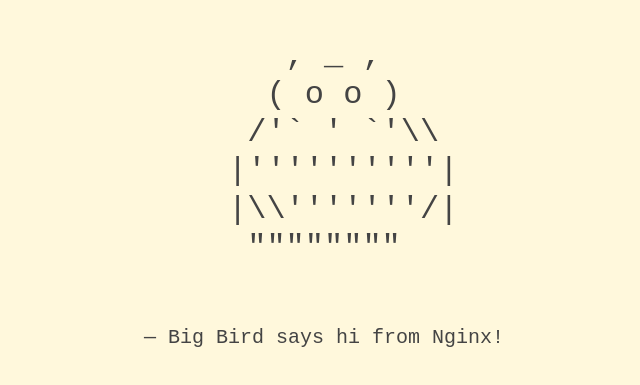
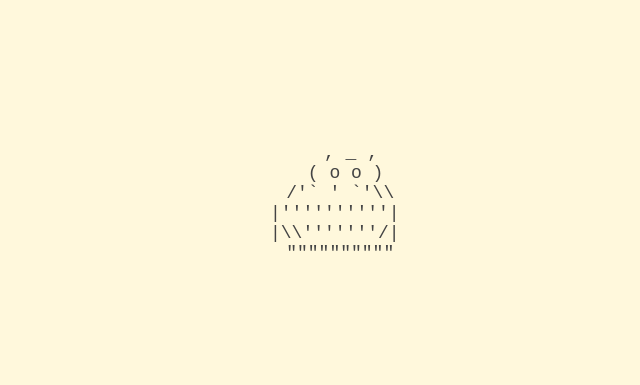
Before and after one commit to dexter73710/Myproject, a website: page index.html in a window 1280 px wide. Shown: the part 197-582 px from the top of the page, without its empty margins (316-956 px from the left). Drawn offline with Linux system fonts and the light colour scheme.

Commit message:
Update index.html

```diff
--- a/index.html
+++ b/index.html
@@ -1,39 +1,32 @@
 <!DOCTYPE html>
 <html>
 <head>
-  <title>Big Bird!</title>
+  <title>Big Bird</title>
   <style>
     body {
       background-color: #fff8dc;
+      font-family: monospace;
+      display: flex;
+      align-items: center;
+      justify-content: center;
+      height: 100vh;
+      margin: 0;
       color: #444;
-      font-family: monospace;
-      margin: 0;
-      height: 100vh;
-      display: flex;
-      justify-content: center;
-      align-items: center;
-      flex-direction: column;
     }
     pre {
-      font-size: 32px;
-      line-height: 1.2;
-      margin: 0;
-    }
-    p {
-      font-size: 20px;
-      margin-top: 20px;
+      font-size: 18px;
+      text-align: center;
     }
   </style>
 </head>
 <body>
-  <pre>
+<pre>
      , _ ,
     ( o o )
    /'` ' `'\\
   |''''''''''|
   |\\'''''''/|
-   """"""""
-  </pre>
-  <p>— Big Bird says hi from Nginx!</p>
+   """"""""""
+</pre>
 </body>
 </html>
```
